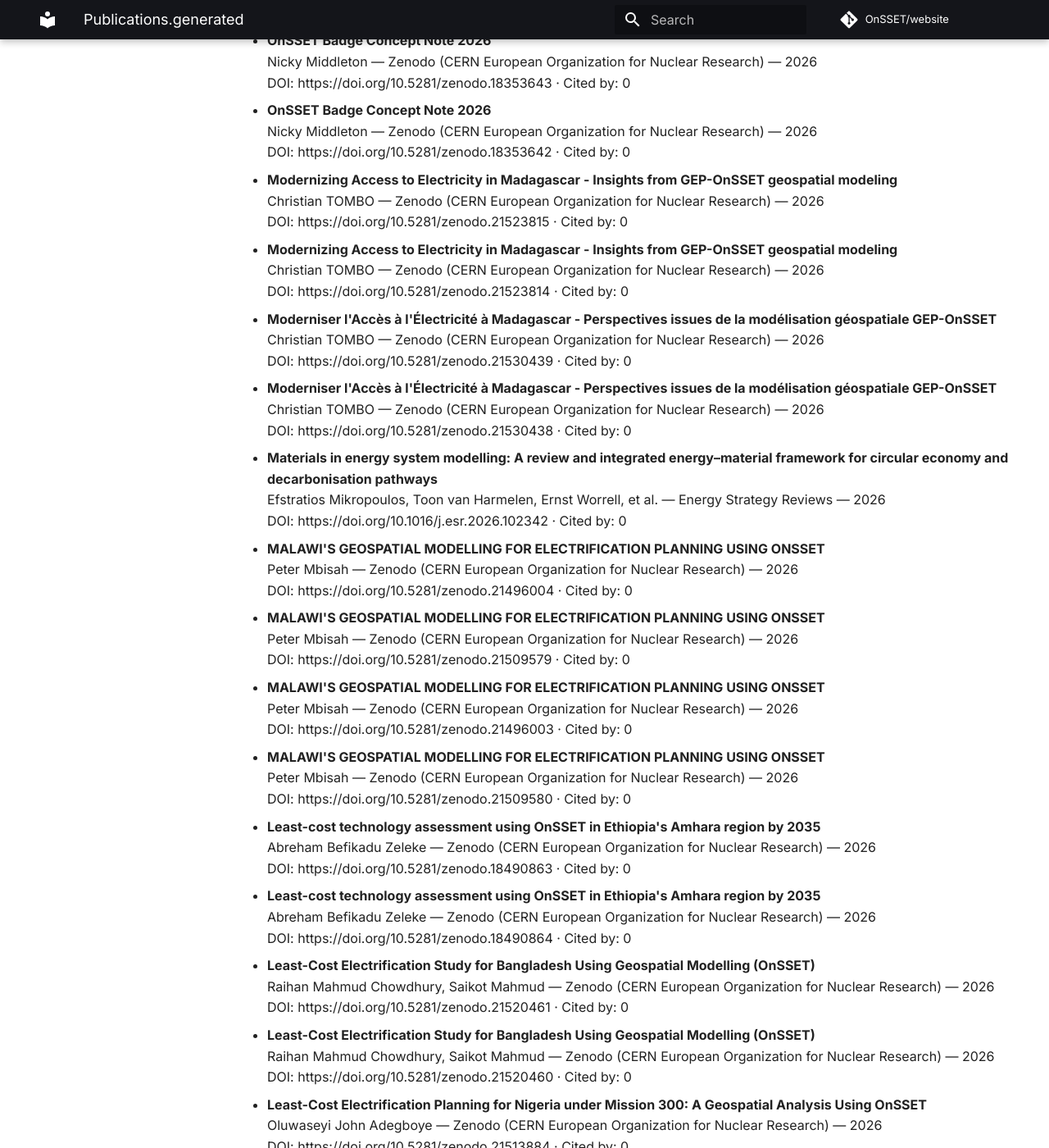
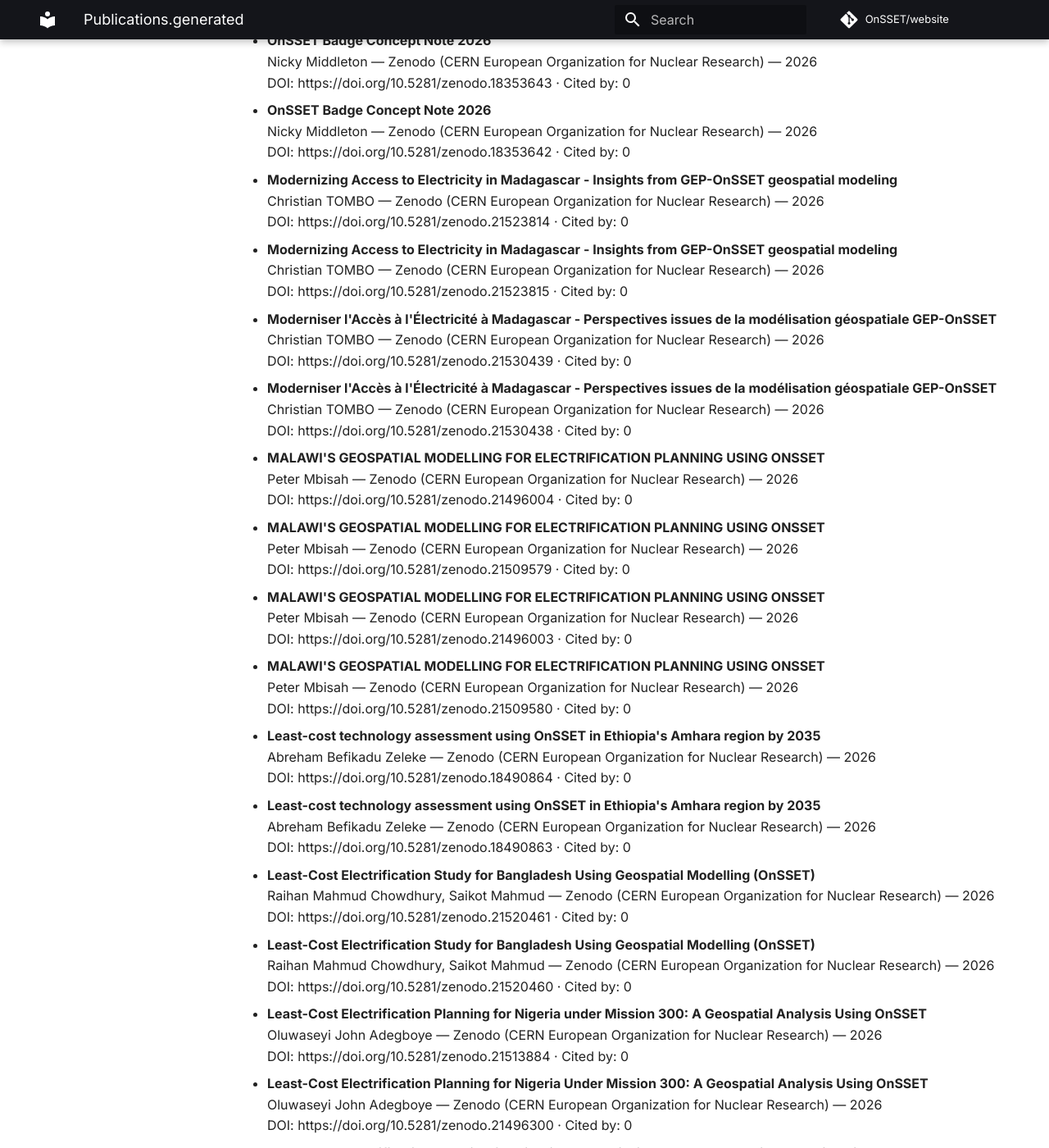
Before and after one commit to OnSSET/website, an MkDocs documentation site: the page built from docs/publications.generated.md, in a window 1280 px wide and 1400 px high, scrolled down 2166 px. Shown: the whole window at 82% size. Built offline with MkDocs 1.6.1 and Material for MkDocs 9.7.7, drawn with Linux system fonts in a browser that asks for light colours; comment, search, counter and statistics services are not loaded; some of the changed text lies outside the part shown.

Commit message:
Auto-update publications

```diff
--- a/docs/publications.generated.md
+++ b/docs/publications.generated.md
@@ -88,11 +88,11 @@ No results found.
 
 - **Modernizing Access to Electricity in Madagascar - Insights from GEP-OnSSET geospatial modeling**
   Christian TOMBO — Zenodo (CERN European Organization for Nuclear Research) — 2026
-  DOI: https://doi.org/10.5281/zenodo.21523815 · Cited by: 0
+  DOI: https://doi.org/10.5281/zenodo.21523814 · Cited by: 0
 
 - **Modernizing Access to Electricity in Madagascar - Insights from GEP-OnSSET geospatial modeling**
   Christian TOMBO — Zenodo (CERN European Organization for Nuclear Research) — 2026
-  DOI: https://doi.org/10.5281/zenodo.21523814 · Cited by: 0
+  DOI: https://doi.org/10.5281/zenodo.21523815 · Cited by: 0
 
 - **Moderniser l'Accès à l'Électricité à Madagascar - Perspectives issues de la modélisation géospatiale GEP-OnSSET**
   Christian TOMBO — Zenodo (CERN European Organization for Nuclear Research) — 2026
@@ -101,10 +101,6 @@ No results found.
 - **Moderniser l'Accès à l'Électricité à Madagascar - Perspectives issues de la modélisation géospatiale GEP-OnSSET**
   Christian TOMBO — Zenodo (CERN European Organization for Nuclear Research) — 2026
   DOI: https://doi.org/10.5281/zenodo.21530438 · Cited by: 0
-
-- **Materials in energy system modelling: A review and integrated energy–material framework for circular economy and decarbonisation pathways**
-  Efstratios Mikropoulos, Toon van Harmelen, Ernst Worrell, et al. — Energy Strategy Reviews — 2026
-  DOI: https://doi.org/10.1016/j.esr.2026.102342 · Cited by: 0
 
 - **MALAWI'S GEOSPATIAL MODELLING FOR ELECTRIFICATION PLANNING USING ONSSET**
   Peter Mbisah — Zenodo (CERN European Organization for Nuclear Research) — 2026
@@ -124,11 +120,11 @@ No results found.
 
 - **Least-cost technology assessment using OnSSET in Ethiopia's Amhara region by 2035**
   Abreham Befikadu Zeleke — Zenodo (CERN European Organization for Nuclear Research) — 2026
-  DOI: https://doi.org/10.5281/zenodo.18490863 · Cited by: 0
+  DOI: https://doi.org/10.5281/zenodo.18490864 · Cited by: 0
 
 - **Least-cost technology assessment using OnSSET in Ethiopia's Amhara region by 2035**
   Abreham Befikadu Zeleke — Zenodo (CERN European Organization for Nuclear Research) — 2026
-  DOI: https://doi.org/10.5281/zenodo.18490864 · Cited by: 0
+  DOI: https://doi.org/10.5281/zenodo.18490863 · Cited by: 0
 
 - **Least-Cost Electrification Study for Bangladesh Using Geospatial Modelling (OnSSET)**
   Raihan Mahmud Chowdhury, Saikot Mahmud — Zenodo (CERN European Organization for Nuclear Research) — 2026
@@ -244,11 +240,11 @@ No results found.
 
 - **GEOSPATIAL ELECTRIFICATION MODELLING FOR ZAMBIA USING ONSSET**
   Hassan Phiri — Zenodo (CERN European Organization for Nuclear Research) — 2026
-  DOI: https://doi.org/10.5281/zenodo.21517053 · Cited by: 0
+  DOI: https://doi.org/10.5281/zenodo.21499733 · Cited by: 0
 
 - **GEOSPATIAL ELECTRIFICATION MODELLING FOR ZAMBIA USING ONSSET**
   Hassan Phiri — Zenodo (CERN European Organization for Nuclear Research) — 2026
-  DOI: https://doi.org/10.5281/zenodo.21499733 · Cited by: 0
+  DOI: https://doi.org/10.5281/zenodo.21517053 · Cited by: 0
 
 - **GEOSPATIAL ELECTRIFICATION MODELLING FOR ZAMBIA USING ONSSET**
   Hassan Phiri — Zenodo (CERN European Organization for Nuclear Research) — 2026
@@ -454,10 +450,6 @@ No results found.
   Neve Fields, Leigh Martindale, Marissa Bergman, et al. — 2025
   DOI: https://doi.org/10.33774/coe-2025-714lh · Cited by: 0
 
-- **Digitalization in Off-Grid Systems 2025**
-  Philipp Blechinger, Narges Chinichian, Jad Mhanna, et al. — 2025
-  DOI: https://doi.org/10.69766/xfzp8388 · Cited by: 0
-
 - **Developing a Climate-Aligned Long-Term Energy Systems Model for Madagascar : Integrating OSeMOSYS and OnSSET for Low-Carbon Electrification Planning**
   Ifeanyi, Godswill Ebuka — KTH Publication Database DiVA (KTH Royal Institute of Technology) — 2025
   OpenAlex: https://openalex.org/W7112351769 · Cited by: 0
```
Also changed, not shown: other parts of docs/publications.generated.md (+8 -0 lines).
